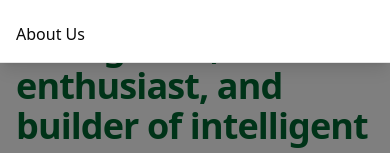
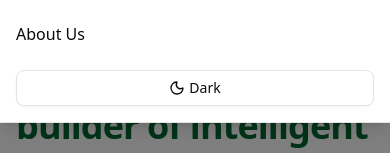
Before and after one commit to emma826/portfolio, a Next.js app: page / in a window 390 px wide. Both pictures are taken after a click on the button 348 px from the left and 28 px from the top of the page. Shown: the part 226-379 px from the top of the page. Built offline with nearby package versions, Linux system fonts and the light colour scheme; no server answers; the database is empty.

Commit message:
version 0.4.2

```diff
--- a/src/app/layout.js
+++ b/src/app/layout.js
@@ -12,8 +12,8 @@ const geistMono = Geist_Mono({
 });
 
 export const metadata = {
-  title: "Create Next App",
-  description: "Generated by create next app",
+  title: "Amoke Emmanuel Chinonye | Computer Vision Engineer",
+  description: "Discover the portfolio of Amoke Emmanuel Chinonye, a Computer Vision/Reinforcement Learning Engineer. Explore innovative projects, technical expertise, and professional achievements in computer vision, reinforcement learning and artificial intelligence.",
 };
 
 export default function RootLayout({ children }) {
--- a/src/components/root/header.jsx
+++ b/src/components/root/header.jsx
@@ -1,6 +1,6 @@
 "use client";
 
-import { MenuIcon, Sun, Moon} from "lucide-react";
+import { MenuIcon, Sun, Moon } from "lucide-react";
 
 import { Button } from "@/components/ui/button";
 import {
@@ -88,19 +88,21 @@ export default function Header() {
                         </NavigationMenuList>
                     </NavigationMenu>
                     <div className="hidden items-center gap-4 lg:flex">
-                        { theme === "light" ? (
-                            <Button variant="outline" size="icon" className="dark:bg-zinc-800 dark:text-white hover:bg-zinc-800">
+                        {theme === "light" ? (
+                            <Button variant="outline" size="icon" className="dark:bg-zinc-800 dark:text-white cursor-pointer rounded-full">
                                 <Moon className="h-4 w-4 m-3" onClick={() => {
                                     setTheme("dark");
-                                    localStorage.setItem("theme", "dark");}} />
+                                    localStorage.setItem("theme", "dark");
+                                }} />
                             </Button>
-                            ) : (
-                            <Button variant="outline" size="icon" className="dark:bg-zinc-800 dark:text-white hover:bg-zinc-800">
+                        ) : (
+                            <Button variant="outline" size="icon" className="dark:bg-zinc-800 dark:text-white cursor-pointer rounded-full">
                                 <Sun className="h-4 w-4 m-3" onClick={() => {
                                     setTheme("light");
-                                    localStorage.setItem("theme", "light");}} />
-                                </Button>
-                            )}
+                                    localStorage.setItem("theme", "light");
+                                }} />
+                            </Button>
+                        )}
                     </div>
                     <Sheet>
                         <SheetTrigger asChild className="lg:hidden">
@@ -140,9 +142,25 @@ export default function Header() {
                                         About Us
                                     </Link>
                                 </div>
-                                {/* <div className="mt-6 flex flex-col gap-4">
-                                    <Button variant="outline">Sign in</Button>
-                                </div> */}
+                                <div className="mt-6 flex flex-col gap-4">
+                                    {theme === "light" ? (
+                                        <Button variant="outline" size="icon" className="dark:bg-zinc-800 dark:text-white cursor-pointer flex items-center gap-1 w-full">
+                                            <Moon className="h-4 w-4 my-3" onClick={() => {
+                                                setTheme("dark");
+                                                localStorage.setItem("theme", "dark");
+                                            }} />
+                                            Dark
+                                        </Button>
+                                    ) : (
+                                        <Button variant="outline" size="icon" className="dark:bg-zinc-800 dark:text-white cursor-pointer flex items-center gap-1 w-full">
+                                            <Sun className="h-4 w-4 my-3" onClick={() => {
+                                                setTheme("light");
+                                                localStorage.setItem("theme", "light");
+                                            }} />
+                                            Light
+                                        </Button>
+                                    )}
+                                </div>
                             </div>
                         </SheetContent>
                     </Sheet>
```
